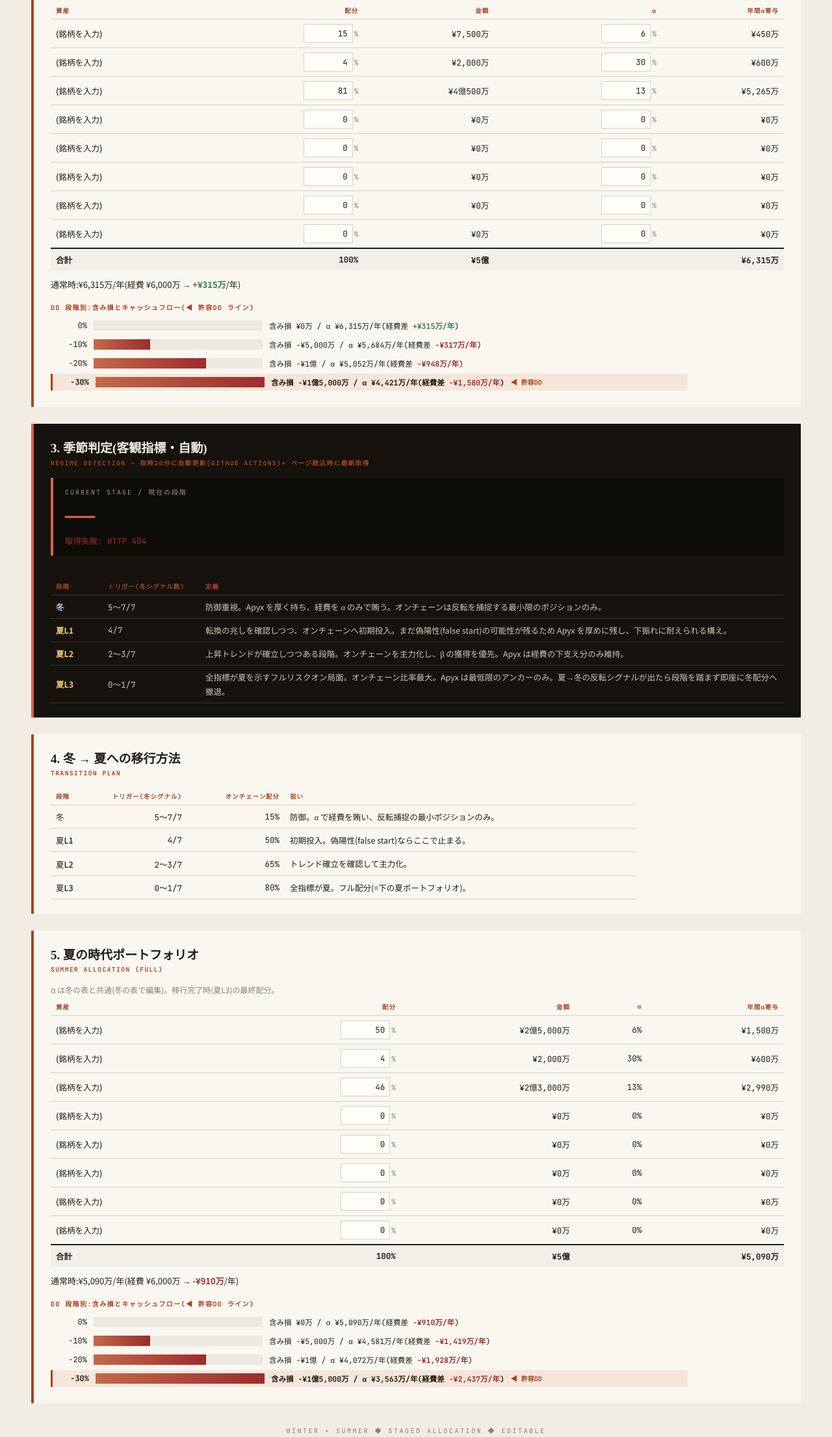
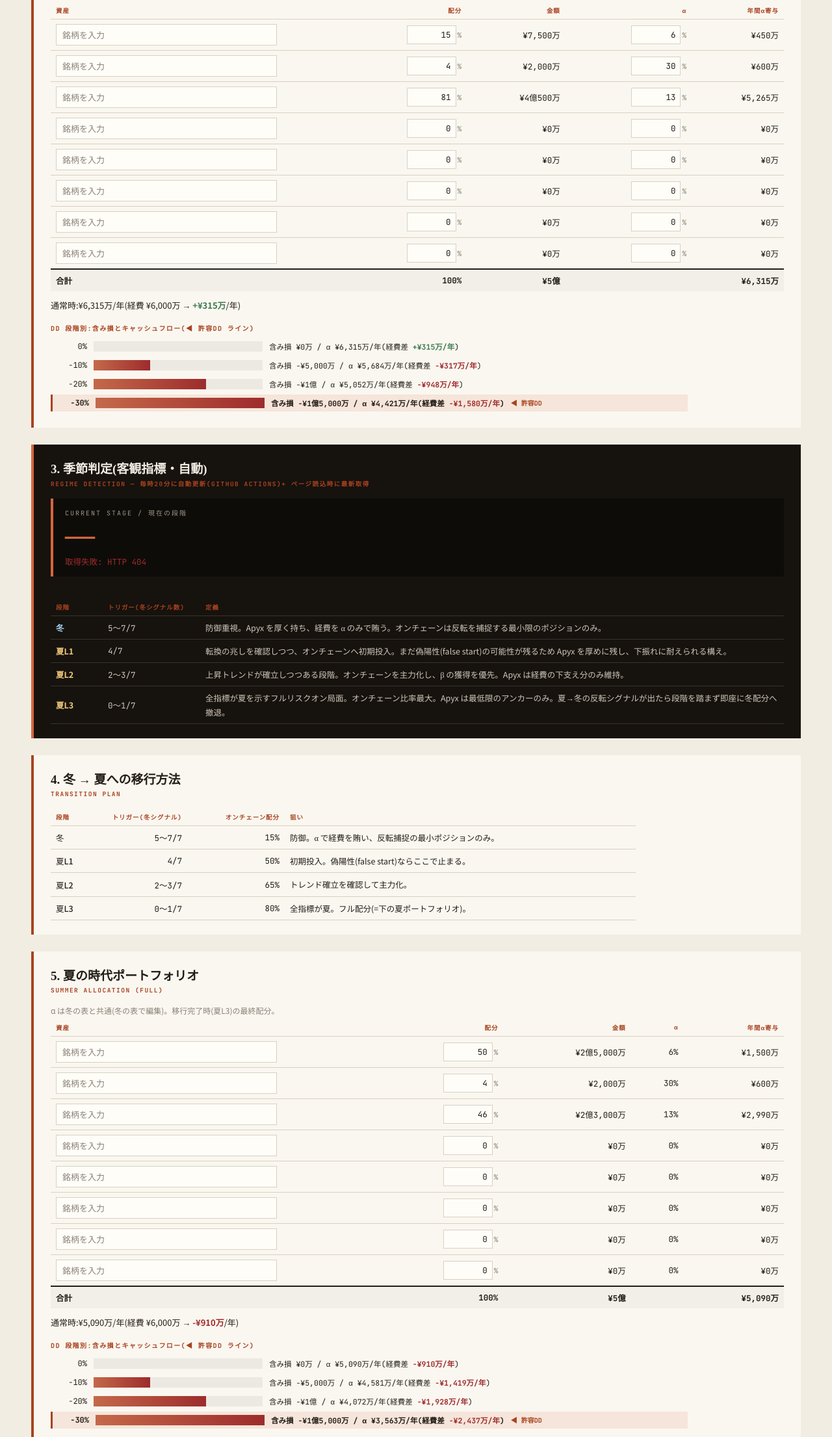
Before and after one commit to okihisashi/Treasury-predictions, a website: page public/index.html in a window 1280 px wide. Shown: the part 587-2798 px from the top of the page at 65% size. Drawn offline with Linux system fonts and the light colour scheme; no server answers; a web font is replaced by a local one.

Commit message:
deploy: treasury_dashboard_revQQ.html

```diff
--- a/public/index.html
+++ b/public/index.html
@@ -3,7 +3,7 @@
 <head>
 <meta charset="UTF-8">
 <meta name="viewport" content="width=device-width, initial-scale=1.0">
-<title>資産運用ポートフォリオ設計 / REV.PP</title>
+<title>資産運用ポートフォリオ設計 / REV.QQ</title>
 <link href="https://fonts.googleapis.com/css2?family=Shippori+Mincho+B1:wght@600;700;800&family=JetBrains+Mono:wght@400;700&family=Noto+Sans+JP:wght@400;500;700&display=swap" rel="stylesheet">
 <style>
   :root {
@@ -52,6 +52,9 @@
   section.dark th { border-bottom-color: #3a332a; }
   section.dark td:first-child { color: var(--paper); }
 
+  input.name-input { width: 92%; max-width: 340px; padding: 6px 9px; text-align: left; font-family: "Noto Sans JP", sans-serif; font-size: 13px; font-weight: 500; border: 1px solid var(--divider); background: #fffdf8; color: var(--ink); }
+  input.name-input::placeholder { color: var(--ink-faint); }
+  input.name-input:focus { outline: 2px solid var(--accent-soft); }
   input.num { width: 76px; padding: 5px 7px; text-align: right; font-family: "JetBrains Mono", monospace; font-size: 12.5px; border: 1px solid var(--divider); background: #fffdf8; color: var(--ink); }
   input.num.wide { width: 130px; }
   input.num:focus { outline: 2px solid var(--accent-soft); }
@@ -105,7 +108,7 @@
 </head>
 <body>
 
-<div class="eyebrow">PORTFOLIO DESIGN / REV.PP <span style="float:right; background: var(--accent); color: var(--paper); padding: 2px 10px; font-size: 10px;">Editable</span></div>
+<div class="eyebrow">PORTFOLIO DESIGN / REV.QQ <span style="float:right; background: var(--accent); color: var(--paper); padding: 2px 10px; font-size: 10px;">Editable</span></div>
 <h1 class="title">資産運用 <em>ポートフォリオ設計</em></h1>
 <div class="title-rule"></div>
 
@@ -138,56 +141,56 @@
     <thead><tr><th>資産</th><th>配分</th><th>金額</th><th>α</th><th>年間α寄与</th></tr></thead>
     <tbody>
       <tr>
-        <td><span contenteditable="true" spellcheck="false" class="asset-name" data-a="a1" data-ek="name-a1">(銘柄を入力)</span></td>
+        <td><input type="text" class="name-input" id="in-a1-name" data-a="a1" placeholder="銘柄を入力" value=""></td>
         <td><input class="num" id="in-a1-walloc" value="15"><span class="unit">%</span></td>
         <td id="w-a1-amt">—</td>
         <td><input class="num" id="in-a1-alpha" value="6"><span class="unit">%</span></td>
         <td id="w-a1-alpha">—</td>
       </tr>
       <tr>
-        <td><span contenteditable="true" spellcheck="false" class="asset-name" data-a="a2" data-ek="name-a2">(銘柄を入力)</span></td>
+        <td><input type="text" class="name-input" id="in-a2-name" data-a="a2" placeholder="銘柄を入力" value=""></td>
         <td><input class="num" id="in-a2-walloc" value="4"><span class="unit">%</span></td>
         <td id="w-a2-amt">—</td>
         <td><input class="num" id="in-a2-alpha" value="30"><span class="unit">%</span></td>
         <td id="w-a2-alpha">—</td>
       </tr>
       <tr>
-        <td><span contenteditable="true" spellcheck="false" class="asset-name" data-a="a3" data-ek="name-a3">(銘柄を入力)</span></td>
+        <td><input type="text" class="name-input" id="in-a3-name" data-a="a3" placeholder="銘柄を入力" value=""></td>
         <td><input class="num" id="in-a3-walloc" value="81"><span class="unit">%</span></td>
         <td id="w-a3-amt">—</td>
         <td><input class="num" id="in-a3-alpha" value="13"><span class="unit">%</span></td>
         <td id="w-a3-alpha">—</td>
       </tr>
       <tr>
-        <td><span contenteditable="true" spellcheck="false" class="asset-name" data-a="a4" data-ek="name-a4">(銘柄を入力)</span></td>
+        <td><input type="text" class="name-input" id="in-a4-name" data-a="a4" placeholder="銘柄を入力" value=""></td>
         <td><input class="num" id="in-a4-walloc" value="0"><span class="unit">%</span></td>
         <td id="w-a4-amt">—</td>
         <td><input class="num" id="in-a4-alpha" value="0"><span class="unit">%</span></td>
         <td id="w-a4-alpha">—</td>
       </tr>
       <tr>
-        <td><span contenteditable="true" spellcheck="false" class="asset-name" data-a="a5" data-ek="name-a5">(銘柄を入力)</span></td>
+        <td><input type="text" class="name-input" id="in-a5-name" data-a="a5" placeholder="銘柄を入力" value=""></td>
         <td><input class="num" id="in-a5-walloc" value="0"><span class="unit">%</span></td>
         <td id="w-a5-amt">—</td>
         <td><input class="num" id="in-a5-alpha" value="0"><span class="unit">%</span></td>
         <td id="w-a5-alpha">—</td>
       </tr>
       <tr>
-        <td><span contenteditable="true" spellcheck="false" class="asset-name" data-a="a6" data-ek="name-a6">(銘柄を入力)</span></td>
+        <td><input type="text" class="name-input" id="in-a6-name" data-a="a6" placeholder="銘柄を入力" value=""></td>
         <td><input class="num" id="in-a6-walloc" value="0"><span class="unit">%</span></td>
         <td id="w-a6-amt">—</td>
         <td><input class="num" id="in-a6-alpha" value="0"><span class="unit">%</span></td>
         <td id="w-a6-alpha">—</td>
       </tr>
       <tr>
-        <td><span contenteditable="true" spellcheck="false" class="asset-name" data-a="a7" data-ek="name-a7">(銘柄を入力)</span></td>
+        <td><input type="text" class="name-input" id="in-a7-name" data-a="a7" placeholder="銘柄を入力" value=""></td>
         <td><input class="num" id="in-a7-walloc" value="0"><span class="unit">%</span></td>
         <td id="w-a7-amt">—</td>
         <td><input class="num" id="in-a7-alpha" value="0"><span class="unit">%</span></td>
         <td id="w-a7-alpha">—</td>
       </tr>
       <tr>
-        <td><span contenteditable="true" spellcheck="false" class="asset-name" data-a="a8" data-ek="name-a8">(銘柄を入力)</span></td>
+        <td><input type="text" class="name-input" id="in-a8-name" data-a="a8" placeholder="銘柄を入力" value=""></td>
         <td><input class="num" id="in-a8-walloc" value="0"><span class="unit">%</span></td>
         <td id="w-a8-amt">—</td>
         <td><input class="num" id="in-a8-alpha" value="0"><span class="unit">%</span></td>
@@ -271,56 +274,56 @@
     <thead><tr><th>資産</th><th>配分</th><th>金額</th><th>α</th><th>年間α寄与</th></tr></thead>
     <tbody>
       <tr>
-        <td><span contenteditable="true" spellcheck="false" class="asset-name-echo" data-a="a1">(銘柄を入力)</span></td>
+        <td><input type="text" class="name-input" id="in-a1-sname" data-a="a1" placeholder="銘柄を入力" value=""></td>
         <td><input class="num" id="in-a1-salloc" value="50"><span class="unit">%</span></td>
         <td id="s-a1-amt">—</td>
         <td id="s-a1-alphapct">—</td>
         <td id="s-a1-alpha">—</td>
       </tr>
       <tr>
-        <td><span contenteditable="true" spellcheck="false" class="asset-name-echo" data-a="a2">(銘柄を入力)</span></td>
+        <td><input type="text" class="name-input" id="in-a2-sname" data-a="a2" placeholder="銘柄を入力" value=""></td>
         <td><input class="num" id="in-a2-salloc" value="4"><span class="unit">%</span></td>
         <td id="s-a2-amt">—</td>
         <td id="s-a2-alphapct">—</td>
         <td id="s-a2-alpha">—</td>
       </tr>
       <tr>
-        <td><span contenteditable="true" spellcheck="false" class="asset-name-echo" data-a="a3">(銘柄を入力)</span></td>
+        <td><input type="text" class="name-input" id="in-a3-sname" data-a="a3" placeholder="銘柄を入力" value=""></td>
         <td><input class="num" id="in-a3-salloc" value="46"><span class="unit">%</span></td>
         <td id="s-a3-amt">—</td>
         <td id="s-a3-alphapct">—</td>
         <td id="s-a3-alpha">—</td>
       </tr>
       <tr>
-        <td><span contenteditable="true" spellcheck="false" class="asset-name-echo" data-a="a4">(銘柄を入力)</span></td>
+        <td><input type="text" class="name-input" id="in-a4-sname" data-a="a4" placeholder="銘柄を入力" value=""></td>
         <td><input class="num" id="in-a4-salloc" value="0"><span class="unit">%</span></td>
         <td id="s-a4-amt">—</td>
         <td id="s-a4-alphapct">—</td>
         <td id="s-a4-alpha">—</td>
       </tr>
       <tr>
-        <td><span contenteditable="true" spellcheck="false" class="asset-name-echo" data-a="a5">(銘柄を入力)</span></td>
+        <td><input type="text" class="name-input" id="in-a5-sname" data-a="a5" placeholder="銘柄を入力" value=""></td>
         <td><input class="num" id="in-a5-salloc" value="0"><span class="unit">%</span></td>
         <td id="s-a5-amt">—</td>
         <td id="s-a5-alphapct">—</td>
         <td id="s-a5-alpha">—</td>
       </tr>
       <tr>
-        <td><span contenteditable="true" spellcheck="false" class="asset-name-echo" data-a="a6">(銘柄を入力)</span></td>
+        <td><input type="text" class="name-input" id="in-a6-sname" data-a="a6" placeholder="銘柄を入力" value=""></td>
         <td><input class="num" id="in-a6-salloc" value="0"><span class="unit">%</span></td>
         <td id="s-a6-amt">—</td>
         <td id="s-a6-alphapct">—</td>
         <td id="s-a6-alpha">—</td>
       </tr>
       <tr>
-        <td><span contenteditable="true" spellcheck="false" class="asset-name-echo" data-a="a7">(銘柄を入力)</span></td>
+        <td><input type="text" class="name-input" id="in-a7-sname" data-a="a7" placeholder="銘柄を入力" value=""></td>
         <td><input class="num" id="in-a7-salloc" value="0"><span class="unit">%</span></td>
         <td id="s-a7-amt">—</td>
         <td id="s-a7-alphapct">—</td>
         <td id="s-a7-alpha">—</td>
       </tr>
       <tr>
-        <td><span contenteditable="true" spellcheck="false" class="asset-name-echo" data-a="a8">(銘柄を入力)</span></td>
+        <td><input type="text" class="name-input" id="in-a8-sname" data-a="a8" placeholder="銘柄を入力" value=""></td>
         <td><input class="num" id="in-a8-salloc" value="0"><span class="unit">%</span></td>
         <td id="s-a8-amt">—</td>
         <td id="s-a8-alphapct">—</td>
@@ -386,30 +389,18 @@
              surplus: alphaSum - expenseY, ddSurplus: ddAlphaSum - expenseY };
   }
 
-  // ---- asset name sync (winter <-> summer, edit either side) ----
-  const NAME_PLACEHOLDER = '(銘柄を入力)';
-  function syncNames(src) {
-    const a = src.dataset.a;
-    document.querySelectorAll(`.asset-name[data-a="${a}"], .asset-name-echo[data-a="${a}"]`).forEach(el => {
-      if (el !== src && el.textContent !== src.textContent) el.textContent = src.textContent;
+  // ---- asset name sync (winter <-> summer name inputs, edit either side) ----
+  function syncAllFromWinter() {
+    ASSETS.forEach(a => {
+      const w = $(`in-${a}-name`), s = $(`in-${a}-sname`);
+      if (w && s && s.value !== w.value) s.value = w.value;
     });
   }
-  function syncAllFromWinter() {
-    document.querySelectorAll('.asset-name').forEach(el => syncNames(el));
-  }
-  document.querySelectorAll('.asset-name, .asset-name-echo').forEach(el => {
-    el.addEventListener('input', () => syncNames(el));
-    el.addEventListener('focus', () => {
-      if (el.textContent.trim() === NAME_PLACEHOLDER) {
-        window.getSelection().selectAllChildren(el);
-      }
-    });
-    // echo edits must persist: copy into the winter span (holds data-ek) before save
-    el.addEventListener('blur', () => {
-      if (el.classList.contains('asset-name-echo')) {
-        const w = document.querySelector(`.asset-name[data-a="${el.dataset.a}"]`);
-        if (w && w.textContent !== el.textContent) w.textContent = el.textContent;
-      }
+  document.querySelectorAll('input.name-input').forEach(el => {
+    el.addEventListener('input', () => {
+      const a = el.dataset.a;
+      const other = el.id.endsWith('-sname') ? $(`in-${a}-name`) : $(`in-${a}-sname`);
+      if (other && other.value !== el.value) other.value = el.value;
     });
   });
 
@@ -628,7 +619,8 @@
       'in-a1-salloc': '50', 'in-a2-salloc': '4', 'in-a3-salloc': '46',
       'in-a4-walloc': '0', 'in-a5-walloc': '0', 'in-a6-walloc': '0', 'in-a7-walloc': '0', 'in-a8-walloc': '0',
       'in-a4-alpha': '0', 'in-a5-alpha': '0', 'in-a6-alpha': '0', 'in-a7-alpha': '0', 'in-a8-alpha': '0',
-      'in-a4-salloc': '0', 'in-a5-salloc': '0', 'in-a6-salloc': '0', 'in-a7-salloc': '0', 'in-a8-salloc': '0'
+      'in-a4-salloc': '0', 'in-a5-salloc': '0', 'in-a6-salloc': '0', 'in-a7-salloc': '0', 'in-a8-salloc': '0',
+      'in-a1-name': '', 'in-a2-name': '', 'in-a3-name': '', 'in-a4-name': '', 'in-a5-name': '', 'in-a6-name': '', 'in-a7-name': '', 'in-a8-name': '', 'in-a1-sname': '', 'in-a2-sname': '', 'in-a3-sname': '', 'in-a4-sname': '', 'in-a5-sname': '', 'in-a6-sname': '', 'in-a7-sname': '', 'in-a8-sname': ''
     };
     Object.keys(defaults).forEach(id => { const el = $(id); if (el) el.value = defaults[id]; });
     recalc();
```
